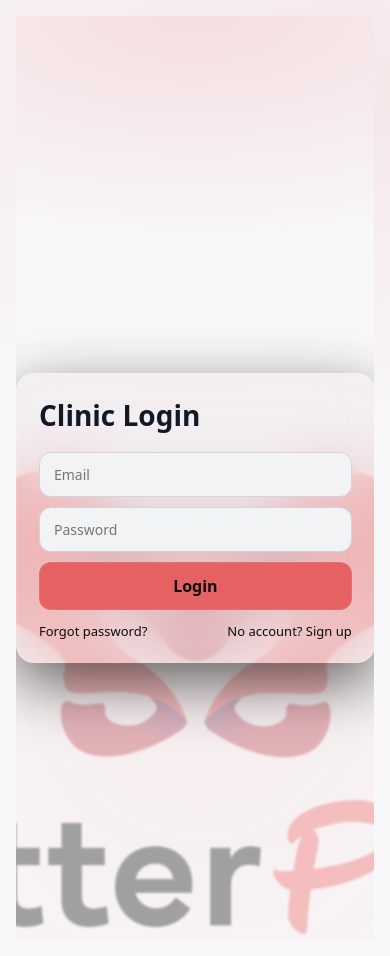
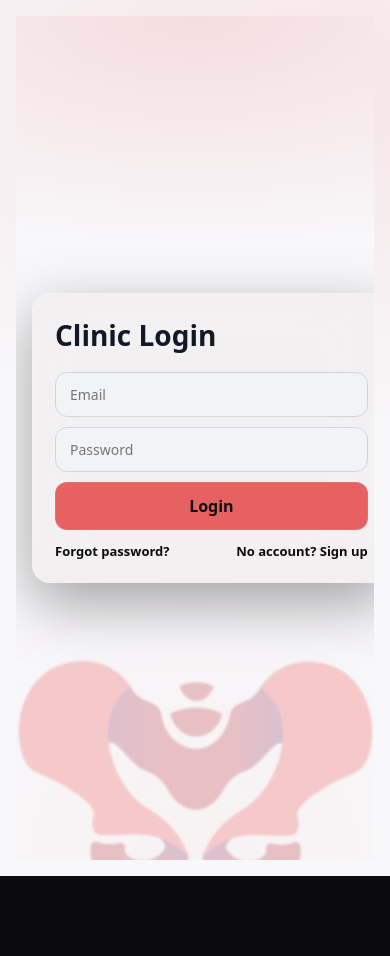
Before and after one commit to F-bot-P/betterpelvi-platform, a Next.js app in the folder apps/web/: page /clinic/login in a window 390 px wide. After the commit the page ends 876 px from the top, so only its background shows below. Built offline with nearby package versions, Linux system fonts and the light colour scheme; no server answers.

Commit message:
fix(web): improve clinic login responsiveness and loading state

```diff
--- a/apps/web/src/app/clinic/login/page.tsx
+++ b/apps/web/src/app/clinic/login/page.tsx
@@ -1,3 +1,174 @@
+// 'use client';
+
+// import { useState } from 'react';
+// import Link from 'next/link';
+// import { useRouter } from 'next/navigation';
+// import { supabase } from '@/lib/supabase';
+
+// export default function ClinicLoginPage() {
+//   const router = useRouter();
+//   const [email, setEmail] = useState('');
+//   const [password, setPassword] = useState('');
+
+//   const [error, setError] = useState<string | null>(null);
+//   const [loading, setLoading] = useState(false);
+
+//   async function handleLogin(e: React.FormEvent) {
+//     e.preventDefault();
+//     setLoading(true);
+//     setError(null);
+
+//     const { error } = await supabase.auth.signInWithPassword({
+//       email: email.trim(),
+//       password,
+//     });
+
+//     setLoading(false);
+
+//     if (error) return setError(error.message);
+
+//     router.replace('/clinic/clients');
+//   }
+//   return (
+//     <div style={wrap()}>
+//       <div style={stage()}>
+//         {/* BIG BACKGROUND LOGO */}
+//         <img
+//           src="/brand/logo-full.png"
+//           alt="BetterPelvi"
+//           style={backgroundLogo()}
+//         />
+
+//         {/* LOGIN CARD */}
+//         <div style={card()}>
+//           <div style={{ fontSize: 28, fontWeight: 900, marginBottom: 18 }}>
+//             Clinic Login
+//           </div>
+
+//           <form onSubmit={handleLogin} style={{ display: 'grid', gap: 10 }}>
+//             <input
+//               style={input()}
+//               placeholder="Email"
+//               value={email}
+//               onChange={(e) => setEmail(e.target.value)}
+//               autoComplete="email"
+//             />
+//             <input
+//               style={input()}
+//               type="password"
+//               placeholder="Password"
+//               value={password}
+//               onChange={(e) => setPassword(e.target.value)}
+//               autoComplete="current-password"
+//             />
+
+//             <button disabled={loading} style={btnPrimary()}>
+//               {loading ? 'Logging in…' : 'Login'}
+//             </button>
+
+//             {error && (
+//               <div style={{ color: '#ef4444', fontSize: 13 }}>{error}</div>
+//             )}
+//           </form>
+
+//           <div
+//             style={{
+//               marginTop: 12,
+//               fontSize: 13,
+//               display: 'flex',
+//               justifyContent: 'space-between',
+//             }}
+//           >
+//             <Link href="/clinic/forgot-password" style={{ color: '#0b0b0b' }}>
+//               Forgot password?
+//             </Link>
+//             <Link href="/clinic/signup" style={{ color: '#0b0b0b' }}>
+//               No account? Sign up
+//             </Link>
+//           </div>
+//         </div>
+//       </div>
+//     </div>
+//   );
+// }
+
+// function wrap(): React.CSSProperties {
+//   return {
+//     minHeight: '100vh',
+//     display: 'grid',
+//     gridTemplateRows: 'auto 1fr',
+//     justifyItems: 'center',
+//     paddingTop: 80,
+//     background:
+//       'radial-gradient(900px 400px at 50% 0%, rgba(231, 101, 101, 0.18), transparent 60%), #f8f8fa',
+//     color: '#111827',
+//   };
+// }
+// function card(): React.CSSProperties {
+//   return {
+//     position: 'relative',
+//     zIndex: 2,
+//     width: 'min(520px, 92vw)',
+//     borderRadius: 18,
+//     padding: 22,
+//     background: 'rgba(163, 95, 95, 0.05)',
+//     border: '1px solid rgba(255,255,255,0.12)',
+//     boxShadow: '0 20px 60px rgba(0,0,0,0.6)',
+//     backdropFilter: 'blur(30px)',
+//   };
+// }
+// function input(): React.CSSProperties {
+//   return {
+//     width: '100%',
+//     padding: '12px 14px',
+//     borderRadius: 12,
+//     border: '1px solid #d1d5db', // light grey border
+//     background: '#f1f3f5', // light grey background
+//     color: '#111827', // black text
+//     outline: 'none',
+//     fontSize: 14,
+//     caretColor: '#111827', // black cursor
+//   };
+// }
+// function btnPrimary(): React.CSSProperties {
+//   return {
+//     width: '100%',
+//     padding: '12px 14px',
+//     borderRadius: 12,
+//     border: '1px solid rgba(205, 198, 198, 0.14)',
+//     background: '#e66262',
+//     color: '#0b0b0f',
+//     fontWeight: 900,
+//     cursor: 'pointer',
+//   };
+// }
+// function stage(): React.CSSProperties {
+//   return {
+//     position: 'relative',
+//     width: '100%',
+//     minHeight: '100vh',
+//     display: 'grid',
+//     placeItems: 'center',
+//     paddingTop: 120,
+//     paddingBottom: 120,
+//     overflow: 'hidden',
+//   };
+// }
+
+// function backgroundLogo(): React.CSSProperties {
+//   return {
+//     position: 'absolute',
+//     top: 370, // controls how much is hidden by the card
+//     width: 800, // BIG logo
+//     opacity: 0.35,
+//     zIndex: 0,
+//     pointerEvents: 'none',
+//     filter: `
+//       blur(1px)
+//       drop-shadow(0 60px 120px rgba(231, 101, 101, 0.45))
+//     `,
+//   };
+// }
 'use client';
 
 import { useState } from 'react';
@@ -15,6 +186,8 @@ export default function ClinicLoginPage() {
 
   async function handleLogin(e: React.FormEvent) {
     e.preventDefault();
+    if (loading) return;
+
     setLoading(true);
     setError(null);
 
@@ -23,12 +196,14 @@ export default function ClinicLoginPage() {
       password,
     });
 
-    setLoading(false);
-
-    if (error) return setError(error.message);
+    if (error) {
+      setLoading(false);
+      return setError(error.message);
+    }
 
     router.replace('/clinic/clients');
   }
+
   return (
     <div style={wrap()}>
       <div style={stage()}>
@@ -52,6 +227,8 @@ export default function ClinicLoginPage() {
               value={email}
               onChange={(e) => setEmail(e.target.value)}
               autoComplete="email"
+              inputMode="email"
+              disabled={loading}
             />
             <input
               style={input()}
@@ -60,50 +237,79 @@ export default function ClinicLoginPage() {
               value={password}
               onChange={(e) => setPassword(e.target.value)}
               autoComplete="current-password"
+              disabled={loading}
             />
 
-            <button disabled={loading} style={btnPrimary()}>
-              {loading ? 'Logging in…' : 'Login'}
+            <button disabled={loading} style={btnPrimary(loading)}>
+              {loading ? (
+                <span
+                  style={{
+                    display: 'inline-flex',
+                    alignItems: 'center',
+                    gap: 10,
+                  }}
+                >
+                  <Spinner />
+                  Logging in…
+                </span>
+              ) : (
+                'Login'
+              )}
             </button>
 
             {error && (
-              <div style={{ color: '#ef4444', fontSize: 13 }}>{error}</div>
+              <div style={{ color: '#ef4444', fontSize: 13, fontWeight: 700 }}>
+                {error}
+              </div>
             )}
           </form>
 
-          <div
-            style={{
-              marginTop: 12,
-              fontSize: 13,
-              display: 'flex',
-              justifyContent: 'space-between',
-            }}
-          >
-            <Link href="/clinic/forgot-password" style={{ color: '#0b0b0b' }}>
+          <div style={linksRow()}>
+            <Link href="/clinic/forgot-password" style={linkStyle()}>
               Forgot password?
             </Link>
-            <Link href="/clinic/signup" style={{ color: '#0b0b0b' }}>
+            <Link href="/clinic/signup" style={linkStyle()}>
               No account? Sign up
             </Link>
           </div>
+
+          {/* Optional: hard feedback overlay while waiting */}
+          {loading && (
+            <div style={loadingOverlay()}>
+              <div style={loadingChip()}>
+                <Spinner />
+                <div style={{ fontWeight: 800 }}>Signing in…</div>
+              </div>
+            </div>
+          )}
         </div>
       </div>
     </div>
   );
 }
 
+/* ---------------- Styles ---------------- */
+
 function wrap(): React.CSSProperties {
   return {
     minHeight: '100vh',
-    display: 'grid',
-    gridTemplateRows: 'auto 1fr',
-    justifyItems: 'center',
-    paddingTop: 80,
     background:
       'radial-gradient(900px 400px at 50% 0%, rgba(231, 101, 101, 0.18), transparent 60%), #f8f8fa',
     color: '#111827',
   };
 }
+
+function stage(): React.CSSProperties {
+  return {
+    position: 'relative',
+    minHeight: '100vh',
+    display: 'grid',
+    placeItems: 'center',
+    padding: '24px 16px', // ✅ single, consistent padding (mobile-safe)
+    overflow: 'hidden',
+  };
+}
+
 function card(): React.CSSProperties {
   return {
     position: 'relative',
@@ -113,24 +319,26 @@ function card(): React.CSSProperties {
     padding: 22,
     background: 'rgba(163, 95, 95, 0.05)',
     border: '1px solid rgba(255,255,255,0.12)',
-    boxShadow: '0 20px 60px rgba(0,0,0,0.6)',
+    boxShadow: '0 20px 60px rgba(0,0,0,0.35)',
     backdropFilter: 'blur(30px)',
   };
 }
+
 function input(): React.CSSProperties {
   return {
     width: '100%',
     padding: '12px 14px',
     borderRadius: 12,
-    border: '1px solid #d1d5db', // light grey border
-    background: '#f1f3f5', // light grey background
-    color: '#111827', // black text
+    border: '1px solid #d1d5db',
+    background: '#f1f3f5',
+    color: '#111827',
     outline: 'none',
     fontSize: 14,
-    caretColor: '#111827', // black cursor
+    caretColor: '#111827',
   };
 }
-function btnPrimary(): React.CSSProperties {
+
+function btnPrimary(disabled: boolean): React.CSSProperties {
   return {
     width: '100%',
     padding: '12px 14px',
@@ -139,33 +347,93 @@ function btnPrimary(): React.CSSProperties {
     background: '#e66262',
     color: '#0b0b0f',
     fontWeight: 900,
-    cursor: 'pointer',
+    cursor: disabled ? 'not-allowed' : 'pointer',
+    opacity: disabled ? 0.85 : 1,
   };
 }
-function stage(): React.CSSProperties {
+
+function linksRow(): React.CSSProperties {
   return {
-    position: 'relative',
-    width: '100%',
-    minHeight: '100vh',
-    display: 'grid',
-    placeItems: 'center',
-    paddingTop: 120,
-    paddingBottom: 120,
-    overflow: 'hidden',
+    marginTop: 12,
+    fontSize: 13,
+    display: 'flex',
+    justifyContent: 'space-between',
+    gap: 12,
+    flexWrap: 'wrap', // ✅ prevents ugly overflow on small screens
   };
+}
+
+function linkStyle(): React.CSSProperties {
+  return { color: '#0b0b0b', fontWeight: 700, textDecoration: 'none' };
 }
 
 function backgroundLogo(): React.CSSProperties {
   return {
     position: 'absolute',
-    top: 370, // controls how much is hidden by the card
-    width: 800, // BIG logo
-    opacity: 0.35,
+    left: '50%',
+    transform: 'translateX(-50%)',
+    bottom: -220, // ✅ responsive: anchor to bottom instead of fixed top pixels
+    width: 'min(820px, 160vw)', // ✅ scales on mobile
+    maxWidth: 900,
+    opacity: 0.28,
     zIndex: 0,
     pointerEvents: 'none',
-    filter: `
-      blur(1px)
-      drop-shadow(0 60px 120px rgba(231, 101, 101, 0.45))
-    `,
+    filter: 'blur(1px) drop-shadow(0 60px 120px rgba(231, 101, 101, 0.35))',
   };
 }
+
+function loadingOverlay(): React.CSSProperties {
+  return {
+    position: 'absolute',
+    inset: 0,
+    borderRadius: 18,
+    background: 'rgba(255,255,255,0.35)',
+    backdropFilter: 'blur(2px)',
+    display: 'grid',
+    placeItems: 'center',
+    zIndex: 5,
+  };
+}
+
+function loadingChip(): React.CSSProperties {
+  return {
+    display: 'inline-flex',
+    alignItems: 'center',
+    gap: 10,
+    padding: '10px 12px',
+    borderRadius: 999,
+    border: '1px solid rgba(0,0,0,0.12)',
+    background: 'rgba(255,255,255,0.9)',
+    boxShadow: '0 10px 30px rgba(0,0,0,0.12)',
+    color: '#111827',
+  };
+}
+
+/* ---------------- Small component ---------------- */
+
+function Spinner() {
+  return (
+    <span
+      style={{
+        width: 16,
+        height: 16,
+        borderRadius: 999,
+        border: '2px solid rgba(17, 24, 39, 0.25)',
+        borderTopColor: 'rgba(17, 24, 39, 0.85)',
+        display: 'inline-block',
+        animation: 'spin 0.8s linear infinite',
+      }}
+    />
+  );
+}
+
+/* Add keyframes once (inline style cannot define @keyframes, so we inject it) */
+if (typeof document !== 'undefined') {
+  const id = '_spin_keyframes_';
+  if (!document.getElementById(id)) {
+    const style = document.createElement('style');
+    style.id = id;
+    style.innerHTML = `@keyframes spin { from { transform: rotate(0deg);} to { transform: rotate(360deg);} }`;
+    document.head.appendChild(style);
+  }
+}
```
